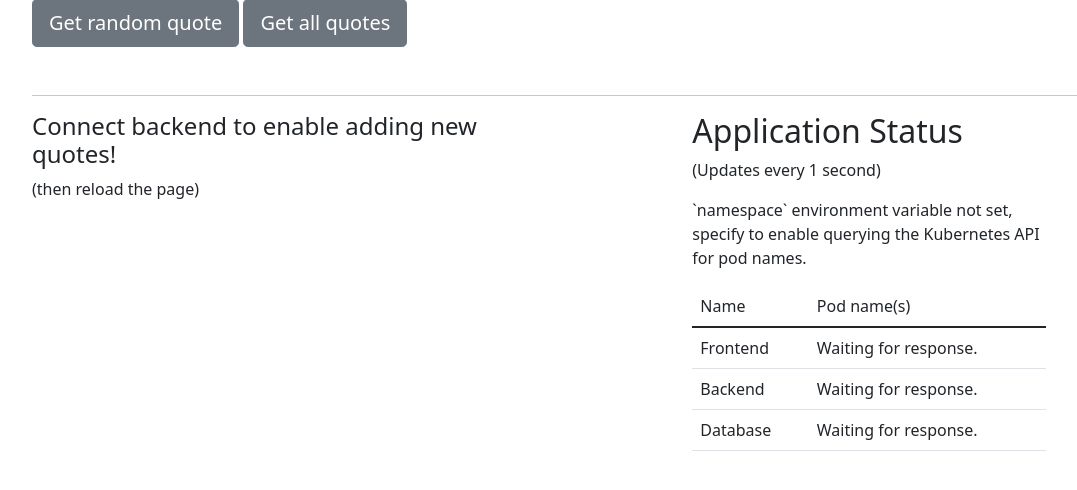
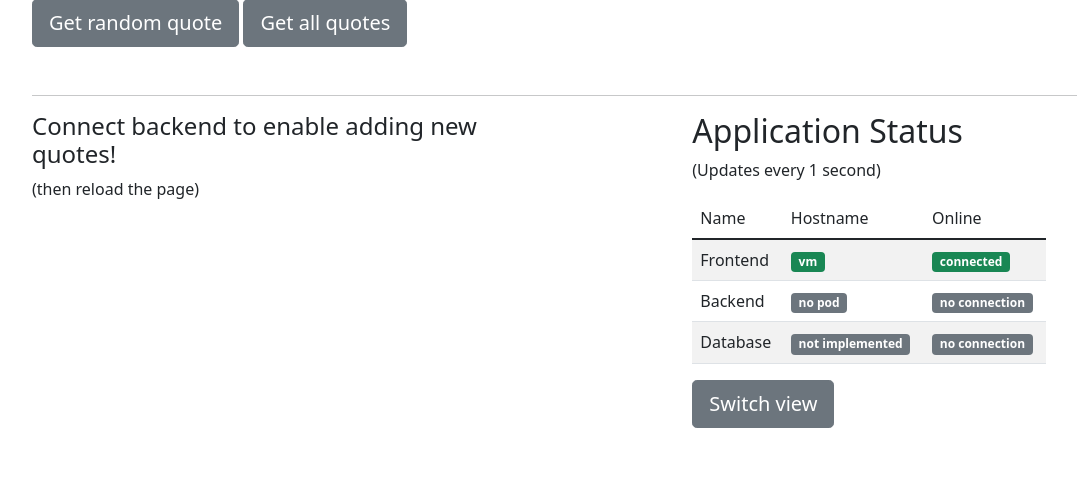
Before and after one commit to eficode-academy/quotes-flask, a Flask app: page / in a window 1280 px wide. Shown: the part 254-744 px from the top of the page, without its empty margins (54-1131 px from the left). Run offline with Flask 2, Linux system fonts and the light colour scheme.

Commit message:
you can now switch between k8s pods names view and container hostname view, needs a bit more work though, still WIP

```diff
--- a/frontend/static/script.js
+++ b/frontend/static/script.js
@@ -53,9 +53,9 @@ function getHostnames() {
 }
 
 // update the hostnames every second
-// updatePodHostnames = setInterval(function () {
-// getHostnames();
-// }, 1000);
+updatePodHostnames = setInterval(function () {
+  getHostnames();
+}, 1000);
 
 function updatePodNameRow(name, rowId, podNames) {
   document.getElementById(rowId).innerHTML = "";
@@ -106,22 +106,24 @@ function getPodNames() {
 
         // we talked with the frontend to get this request, so we assume
         // there will always be atleast one frontend pod
-        frontend_pods = data.frontend_pods;
-        updatePodNameRow("Frontend", "frontend-pod-names", frontend_pods);
+        updatePodNameRow("Frontend", "frontend-pod-names", data.frontend_pods);
 
-        backend_pods = data.backend_pods;
-        if (backend_pods.length === 0) {
+        if (data.backend_pods.length === 0) {
           console.log("No backend pods found.");
           updatePodNameRowNoPodsFound("Backend", "backend-pod-names");
         } else {
-          updatePodNameRow("Backend", "backend-pod-names", backend_pods);
+          updatePodNameRow("Backend", "backend-pod-names", data.backend_pods);
         }
 
         if (data.postgres_pods.length === 0) {
           console.log("No database pods found.");
           updatePodNameRowNoPodsFound("Database", "database-pod-names");
         } else {
-          updatePodNameRow("Database", "database-pod-names", backend_pods);
+          updatePodNameRow(
+            "Database",
+            "database-pod-names",
+            data.postgres_pods
+          );
         }
       }
     }
@@ -133,6 +135,22 @@ function getPodNames() {
 updatePodNamesTable = setInterval(function () {
   getPodNames();
 }, 1000);
+
+function switchView() {
+  containerDiv = document.getElementById("container-hostname-view");
+  if (containerDiv.style.display === "none") {
+    containerDiv.style.display = "block";
+  } else {
+    containerDiv.style.display = "none";
+  }
+
+  k8sHostnameDiv = document.getElementById("k8s-view");
+  if (k8sHostnameDiv.style.display === "none") {
+    k8sHostnameDiv.style.display = "block";
+  } else {
+    k8sHostnameDiv.style.display = "none";
+  }
+}
 
 function addQuote(e) {
   e.preventDefault();
--- a/frontend/templates/index.html
+++ b/frontend/templates/index.html
@@ -91,6 +91,63 @@
           <div class="col-md-4 offset-md-2">
             <h2>Application Status</h2>
             <p>(Updates every 1 second)</p>
+
+            <div id="container-hostname-view" style="display: block">
+              <table class="table table-striped">
+                <thead>
+                  <tr>
+                    <td>Name</td>
+                    <td>Hostname</td>
+                    <td>Online</td>
+                  </tr>
+                </thead>
+                <tbody>
+                  <tr>
+                    <td>Frontend</td>
+                    <td>
+                      <span class="badge bg-success" id="frontend_hostname">
+                        {{ frontend_hostname }}</span
+                      >
+                    </td>
+                    <td><span class="badge bg-success">connected</span></td>
+                  </tr>
+                  <tr>
+                    <td>Backend</td>
+                    <td>
+                      {% if backend %}
+                      <span class="badge bg-success" id="backend_hostname"
+                        >{{ backend_hostname }}</span
+                      >
+                      {% else %}
+                      <span class="badge bg-secondary">no pod</span>
+                      {% endif %}
+                    </td>
+                    <td>
+                      {% if backend %}
+                      <span class="badge bg-success">connected</span>
+                      {% else %}
+                      <span class="badge bg-secondary">no connection</span>
+                      {% endif %}
+                    </td>
+                  </tr>
+                  <tr>
+                    <td>Database</td>
+                    <td>
+                      <span class="badge bg-secondary">not implemented</span>
+                    </td>
+                    <td>
+                      {% if database %}
+                      <span class="badge bg-success">connected</span>
+                      {% else %}
+                      <span class="badge bg-secondary">no connection</span>
+                      {% endif %}
+                    </td>
+                  </tr>
+                </tbody>
+              </table>
+            </div>
+
+            <div id="k8s-view" style="display: none">
               <p id="application-status-message">
                 Waiting for response from frontend pod ...
               </p>
@@ -117,6 +174,15 @@
                 </tbody>
               </table>
             </div>
+
+            <button
+              type="button"
+              class="btn btn-secondary btn-lg"
+              onclick="switchView()"
+            >
+              Switch view
+            </button>
+          </div>
         </div>
       </div>
     </div>
```
Lines whose indentation alone changed are shown as unchanged.
